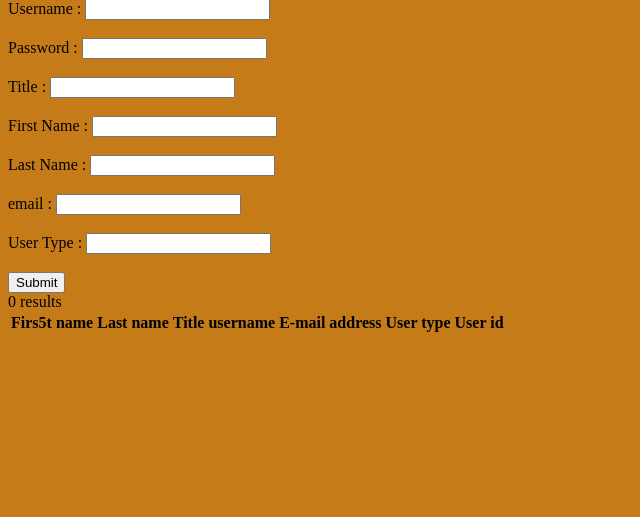
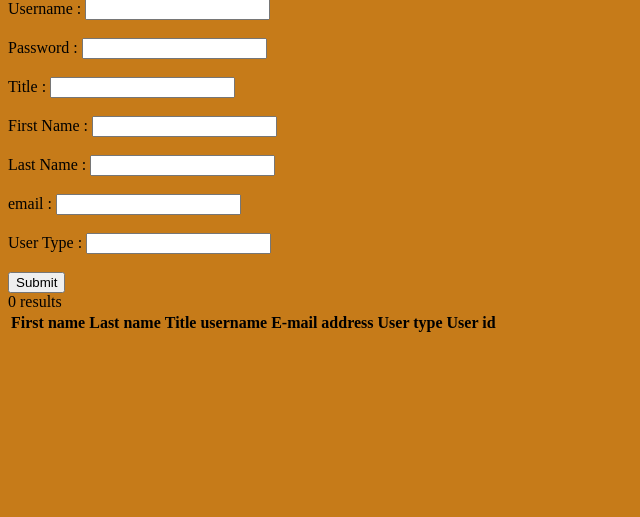
Before and after one commit to AAStepanian/Modulopgave3-Aros-og-Soen, a PHP site: page /kundedata.php in a window 1280 px wide. Shown: the part 148-665 px from the top of the page, without its empty margins (0-640 px from the left). Run offline with PHP 8.4, Linux system fonts and the light colour scheme; data that the repository does not hold is empty.

Commit message:
Update kundedata.php

```diff
--- a/kundedata.php
+++ b/kundedata.php
@@ -20,7 +20,7 @@
 
      <table id="customertable">
 <tr>
-<th>Firs5t name</th>
+<th>First name</th>
 <th>Last name</th>
 <th>Title</th>
 <th>username</th>
```
